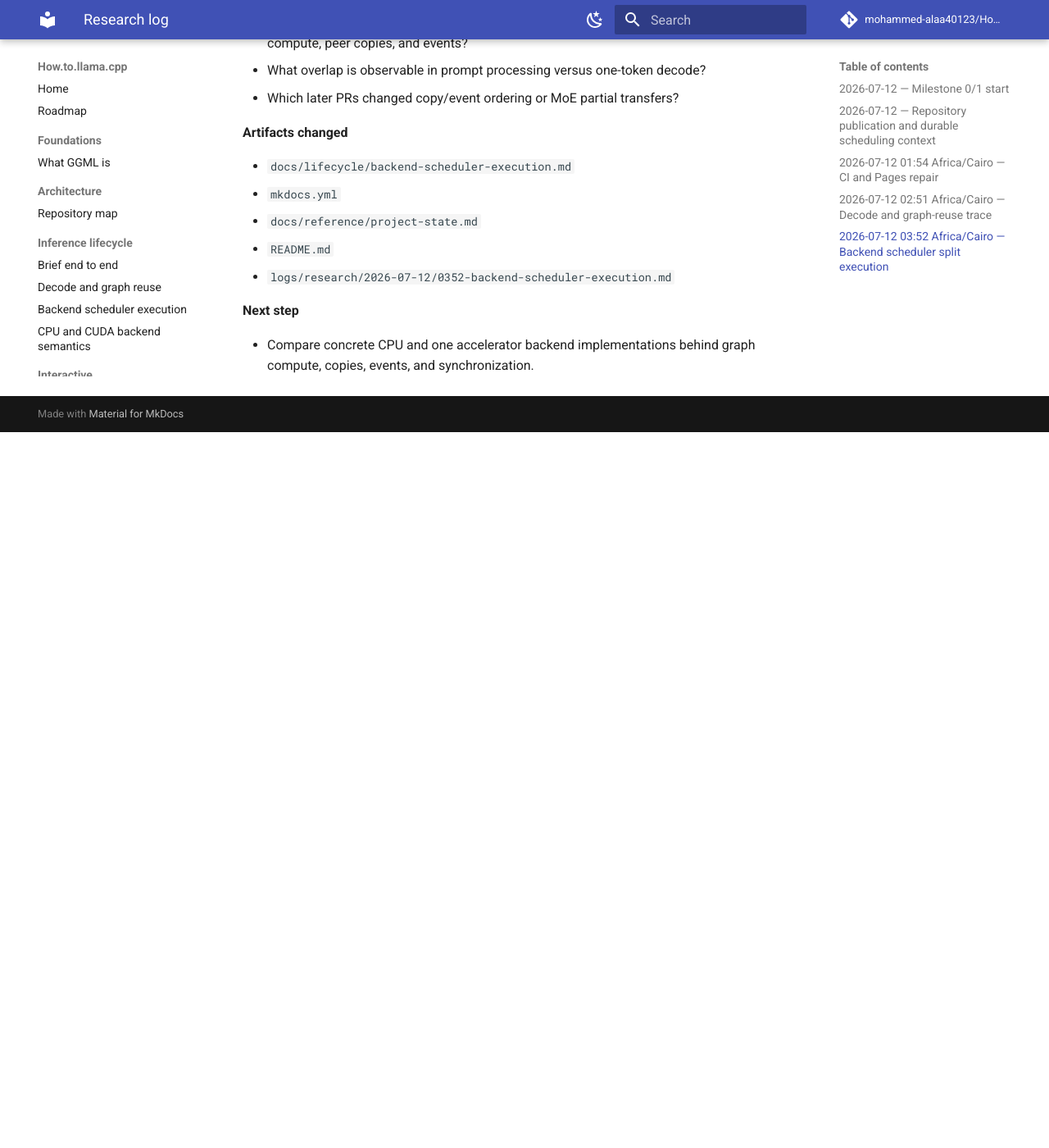
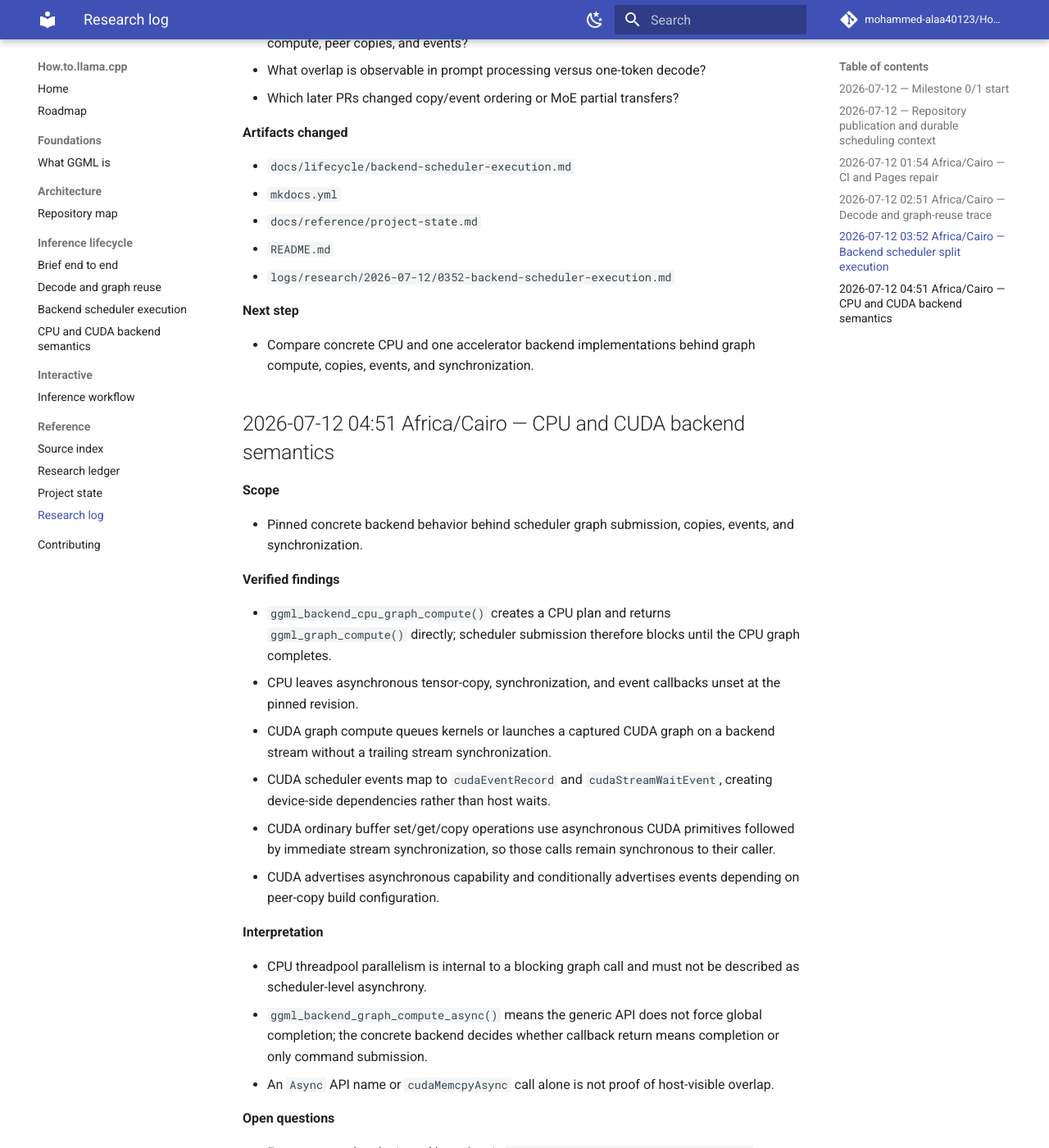
Before and after one commit to mohammed-alaa40123/How.to.llama.cpp, an MkDocs documentation site: the page built from docs/reference/research-log.md, in a window 1280 px wide and 1400 px high, scrolled down 5918 px. Shown: the whole window at 82% size. Built offline with MkDocs 1.6.1 and Material for MkDocs 9.7.7, drawn with Linux system fonts in a browser that asks for light colours; comment, search, counter and statistics services are not loaded; before the commit the page ends 6445 px from its top, so only the background shows below that; some of the changed text lies outside the part shown.

Commit message:
docs: record CPU and CUDA backend findings

```diff
--- a/docs/reference/research-log.md
+++ b/docs/reference/research-log.md
@@ -188,3 +188,42 @@
 **Next step**
 
 - Compare concrete CPU and one accelerator backend implementations behind graph compute, copies, events, and synchronization.
+
+## 2026-07-12 04:51 Africa/Cairo — CPU and CUDA backend semantics
+
+**Scope**
+
+- Pinned concrete backend behavior behind scheduler graph submission, copies, events, and synchronization.
+
+**Verified findings**
+
+- `ggml_backend_cpu_graph_compute()` creates a CPU plan and returns `ggml_graph_compute()` directly; scheduler submission therefore blocks until the CPU graph completes.
+- CPU leaves asynchronous tensor-copy, synchronization, and event callbacks unset at the pinned revision.
+- CUDA graph compute queues kernels or launches a captured CUDA graph on a backend stream without a trailing stream synchronization.
+- CUDA scheduler events map to `cudaEventRecord` and `cudaStreamWaitEvent`, creating device-side dependencies rather than host waits.
+- CUDA ordinary buffer set/get/copy operations use asynchronous CUDA primitives followed by immediate stream synchronization, so those calls remain synchronous to their caller.
+- CUDA advertises asynchronous capability and conditionally advertises events depending on peer-copy build configuration.
+
+**Interpretation**
+
+- CPU threadpool parallelism is internal to a blocking graph call and must not be described as scheduler-level asynchrony.
+- `ggml_backend_graph_compute_async()` means the generic API does not force global completion; the concrete backend decides whether callback return means completion or only command submission.
+- An `Async` API name or `cudaMemcpyAsync` call alone is not proof of host-visible overlap.
+
+**Open questions**
+
+- Exact accepted and rejected branches in `ggml_backend_cuda_cpy_tensor_async()`.
+- Metal or Vulkan ordering primitives compared with CUDA streams and events.
+- Runtime overlap during prompt processing and token decode on discrete and UMA systems.
+
+**Artifacts changed**
+
+- `docs/lifecycle/cpu-cuda-backend-semantics.md`
+- `mkdocs.yml`
+- `docs/reference/project-state.md`
+- `README.md`
+- `logs/research/2026-07-12/0451-cpu-cuda-backend-semantics.md`
+
+**Next step**
+
+- Trace CUDA asynchronous copy branches, then compare one second accelerator backend.
```
